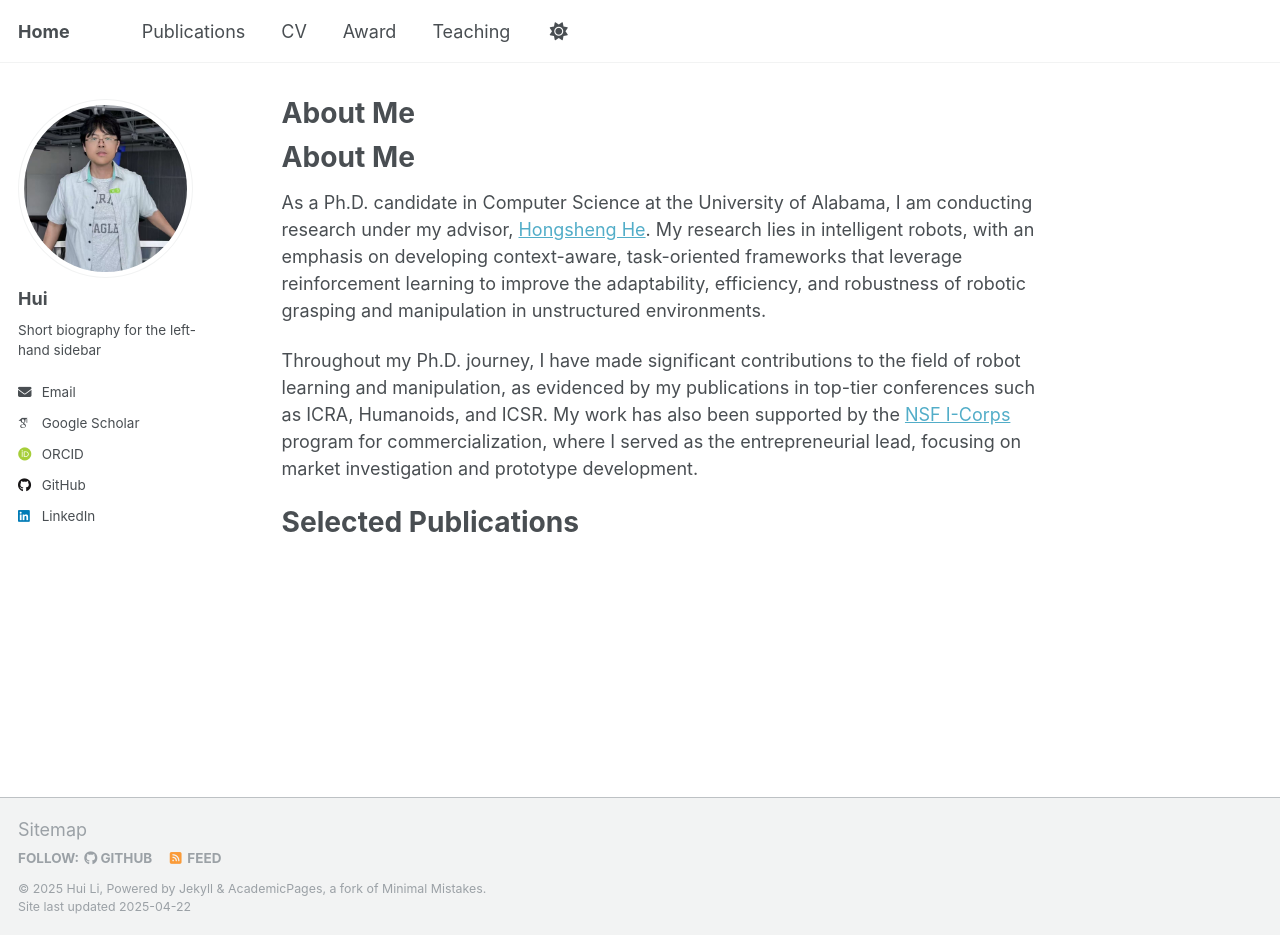
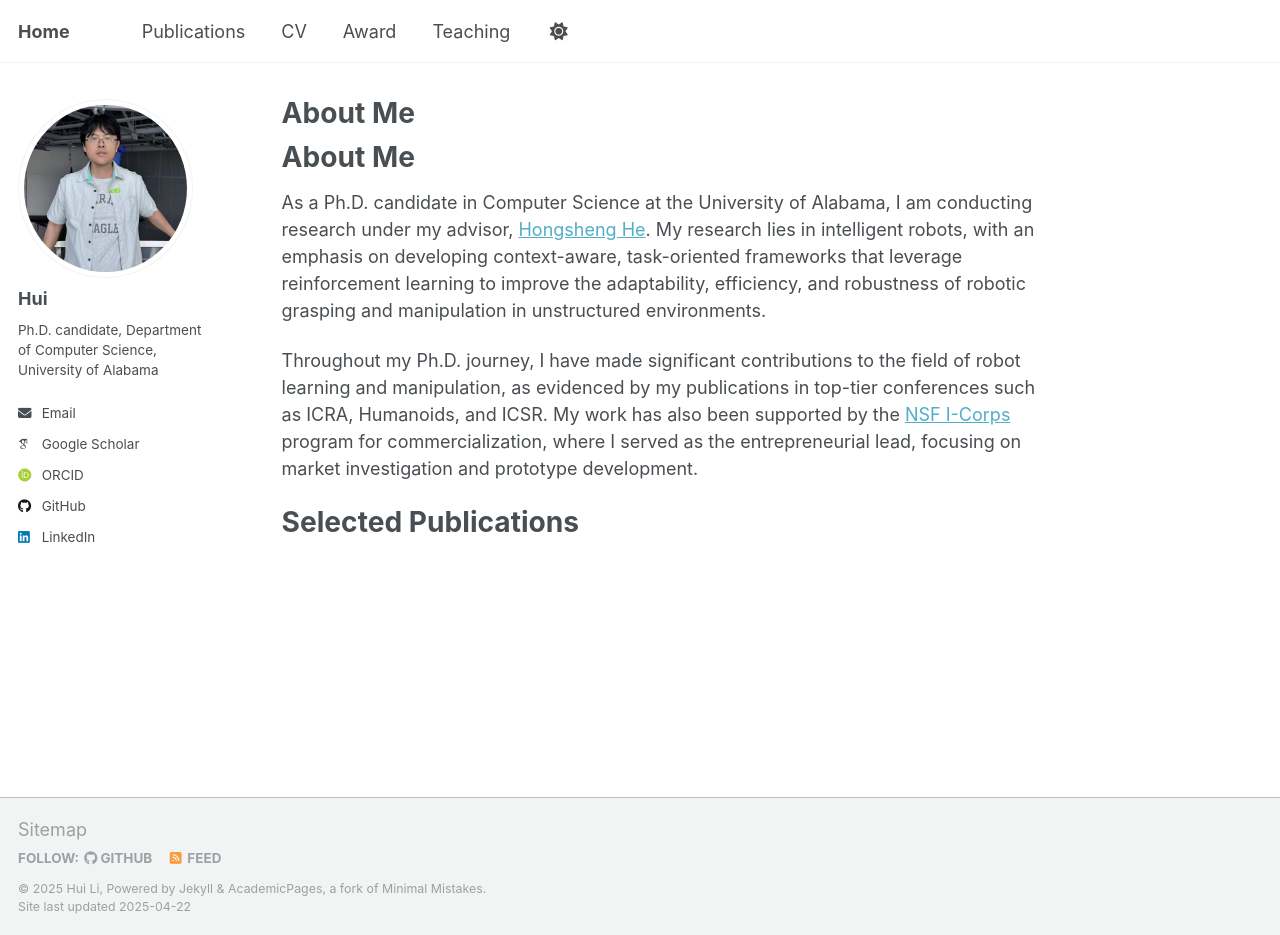
Before and after one commit to Marsenrage/Marsenrage.github.io, a Jekyll site: the page built from _pages/about.md, in a window 1280 px wide and 935 px high. Built offline with Jekyll 4.4.1, drawn with Linux system fonts in a browser that asks for light colours; some web fonts are replaced.

Commit message:
Update _config.yml

```diff
--- a/_config.yml
+++ b/_config.yml
@@ -25,7 +25,7 @@ author:
   avatar           : "profile.jpg"
   name             : "Hui"
   pronouns         : # example: "she/her"
-  bio              : "Short biography for the left-hand sidebar"
+  bio              : "Ph.D. candidate, Department of Computer Science, University of Alabama"
   location         : #"Tuscaloosa, AL"
   employer         : #"The University of Alabama"
   uri              : # URL
```
